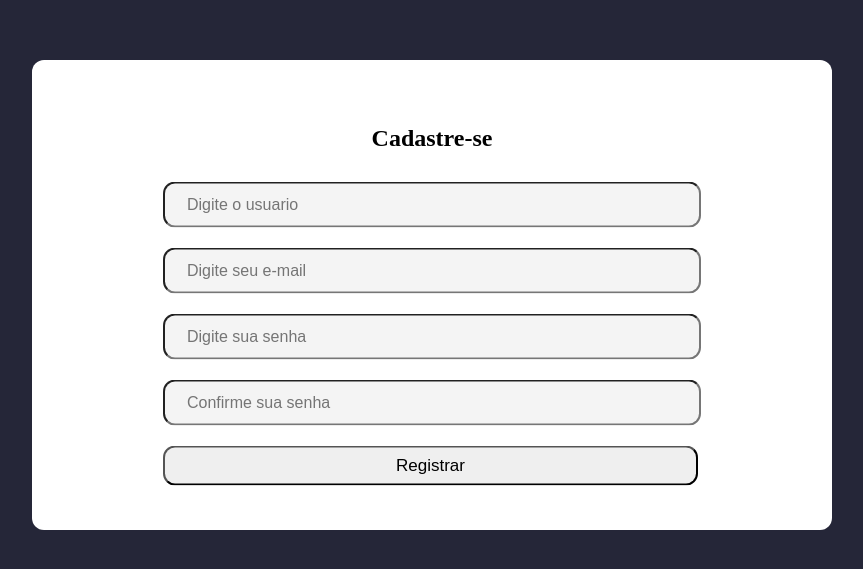
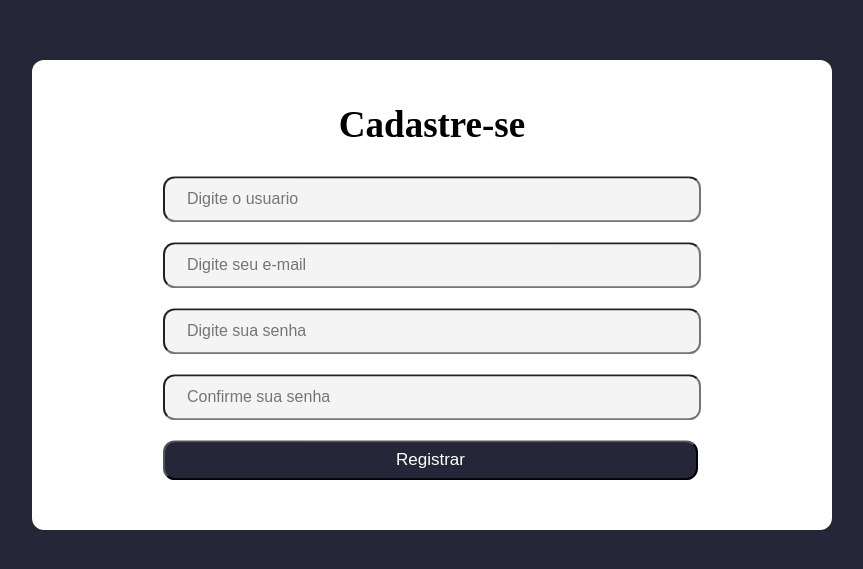
Before and after one commit to ewertonvieira/filmes-pagina, a plain HTML site: page register.html in a window 1280 px wide. Shown: the part 105-674 px from the top of the page, without its empty margins (208-1071 px from the left). Drawn offline with Linux system fonts and the light colour scheme.

Commit message:
Registro

```diff
--- a/styles/register.css
+++ b/styles/register.css
@@ -15,7 +15,7 @@ body {
 
 .conteiner form {
     position: absolute;
-    top: 50%;
+    top: 46%;
     left: 50%;
     transform: translate(-50%, -50%);
     background-color: white;
@@ -24,6 +24,8 @@ body {
 h2{
     margin-bottom: 30px;
     text-align: center;
+    font-size: 37px;
+    margin: 2;
 }
 div input {
     width: 530px;
@@ -40,4 +42,6 @@ form button {
     height: 40px;
     border-radius: 12px;
     font-size: 17px;
+    color: white;
+    background-color: #252638;
 }
```
